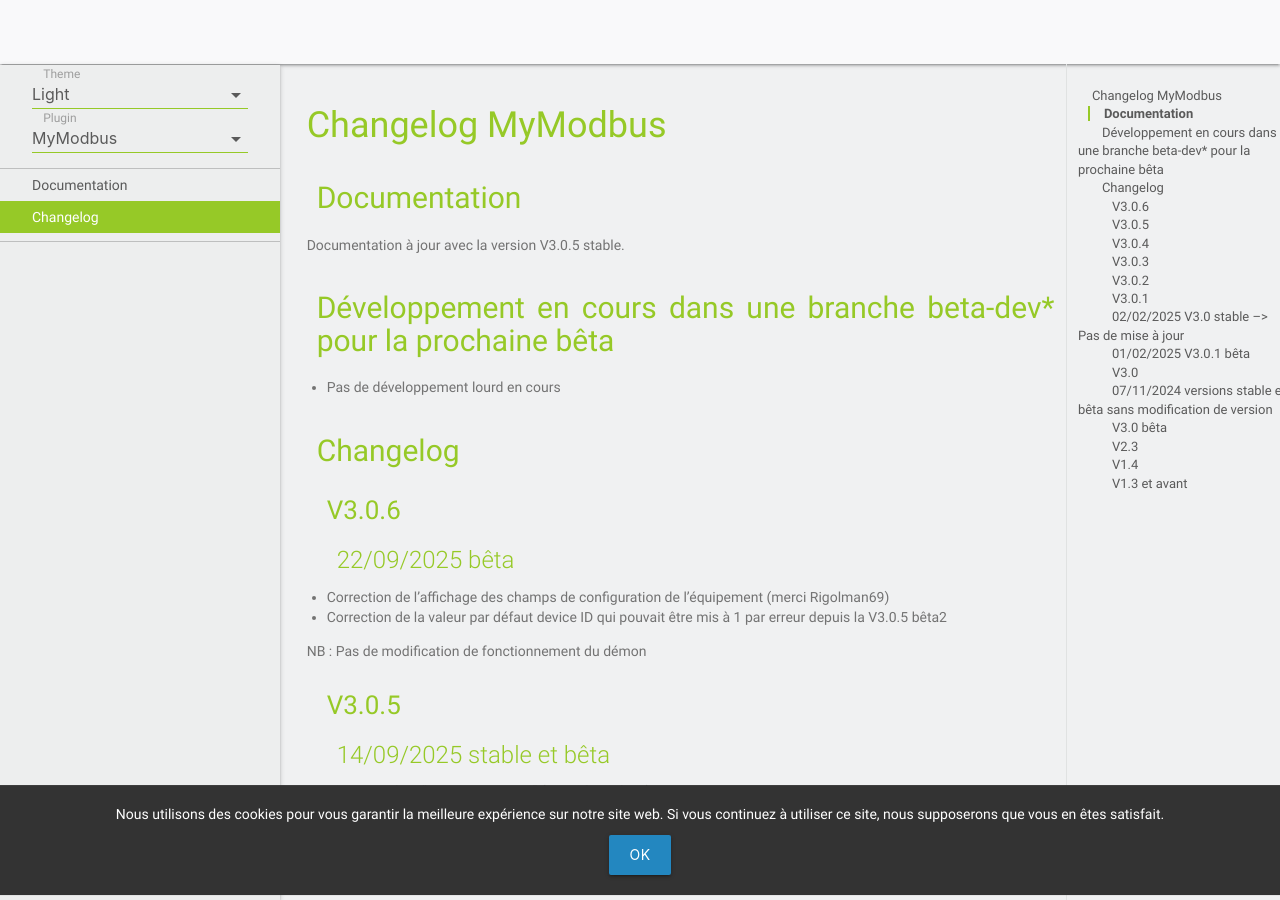
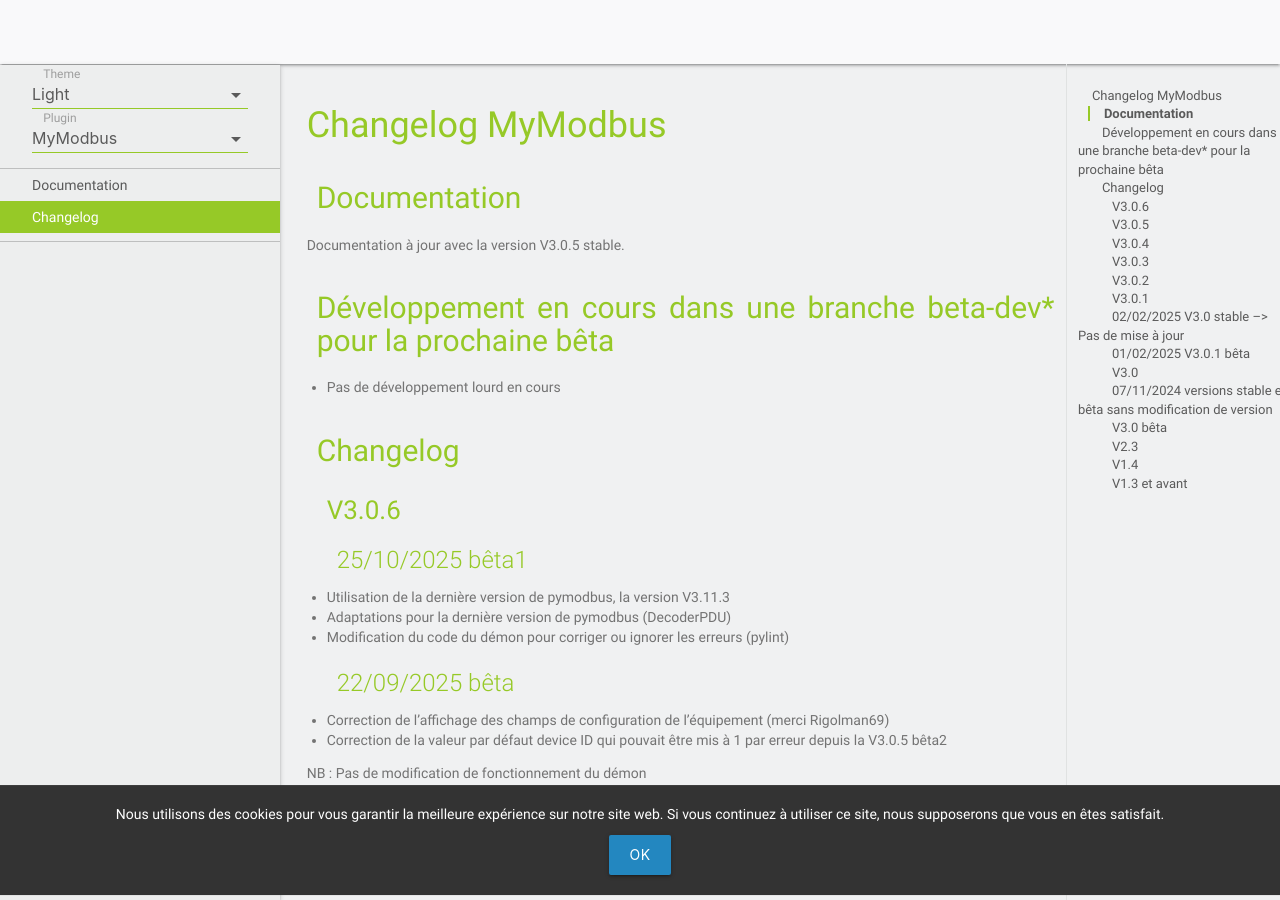
Before and after one commit to MrWaloo/jeedom-plugins-doc, a Jekyll site: the page built from docs/fr_FR/mymodbus_changelog.md, in a window 1280 px wide and 900 px high. Built offline with Jekyll 4.4.1, drawn with Linux system fonts in a browser that asks for light colours; emoji names are drawn with the system emoji font; our own code applies the rules of GitHub Pages for plain Markdown files.

Commit message:
Update mymodbus_changelog.md

```diff
--- a/docs/fr_FR/mymodbus_changelog.md
+++ b/docs/fr_FR/mymodbus_changelog.md
@@ -11,6 +11,12 @@ Documentation à jour avec la version V3.0.5 stable.
 ## Changelog
 
 ### V3.0.6
+
+#### 25/10/2025 bêta1
+
+- Utilisation de la dernière version de pymodbus, la version V3.11.3
+- Adaptations pour la dernière version de pymodbus (DecoderPDU)
+- Modification du code du démon pour corriger ou ignorer les erreurs (pylint)
 
 #### 22/09/2025 bêta
 
```
